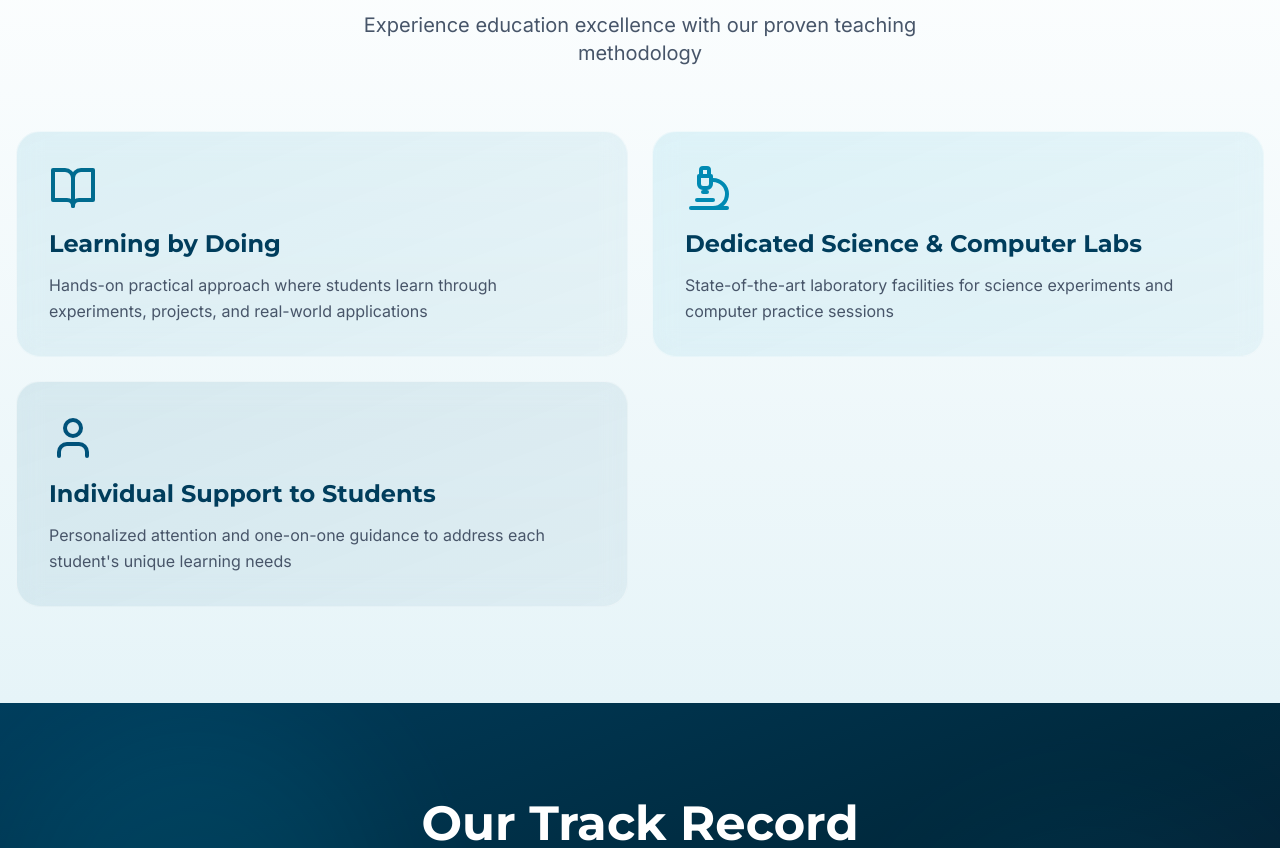
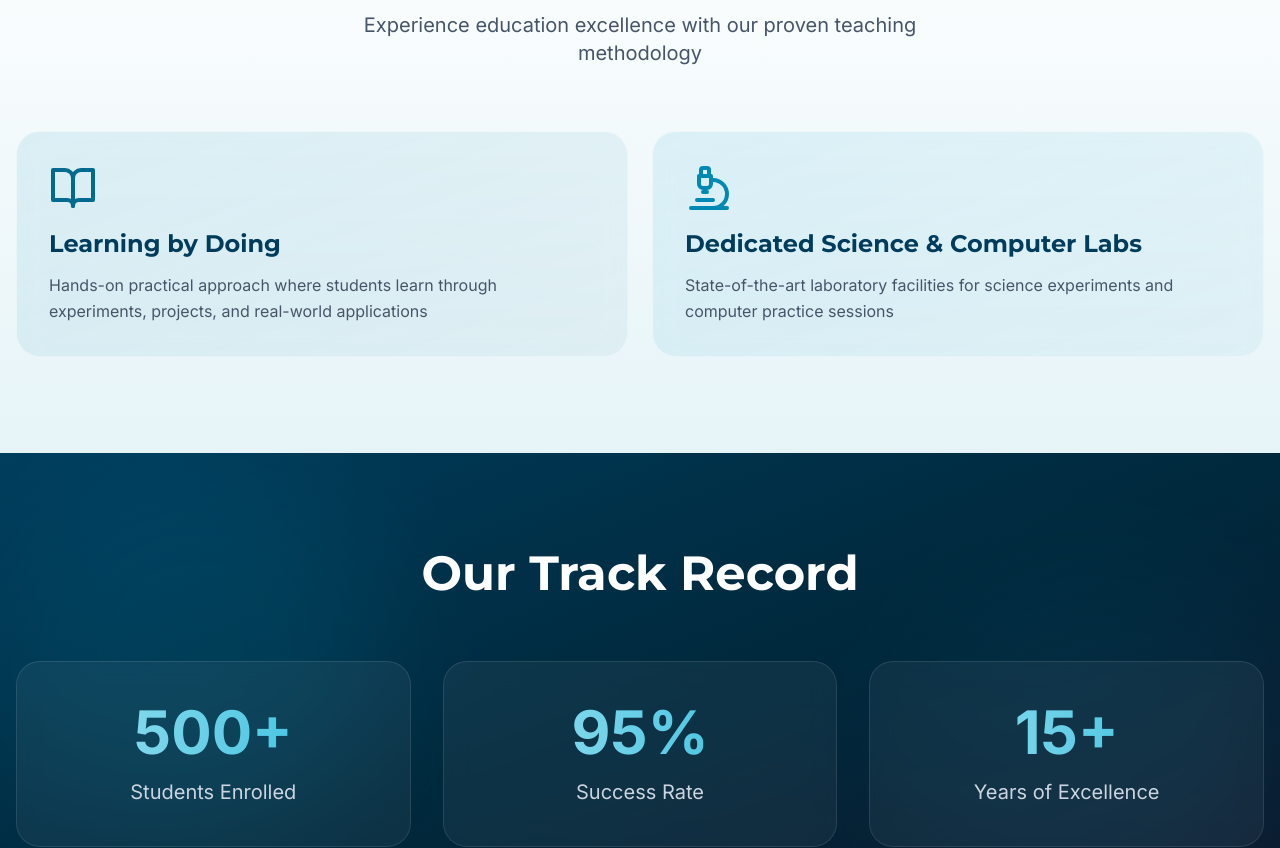
Before and after one commit to k-e-r-n-e-l-dotcom/Arambhik, a React (Vite) app: page / in a window 1280 px wide. Shown: the part 1782-2630 px from the top of the page. Built offline with nearby package versions, Linux system fonts and the light colour scheme; no server answers; the database is empty.

Commit message:
Updated Home.tsx

```diff
--- a/src/pages/Home.tsx
+++ b/src/pages/Home.tsx
@@ -335,13 +335,6 @@ export const Home = () => {
                 description: 'State-of-the-art laboratory facilities for science experiments and computer practice sessions',
                 gradient: 'from-accent-500/10 to-accent-600/5',
                 iconColor: 'text-accent-600'
-              },
-              {
-                icon: User,
-                title: 'Individual Support to Students',
-                description: 'Personalized attention and one-on-one guidance to address each student\'s unique learning needs',
-                gradient: 'from-primary-600/10 to-primary-700/5',
-                iconColor: 'text-primary-700'
               }
             ].map((item, index) => {
               const Icon = item.icon;
```
